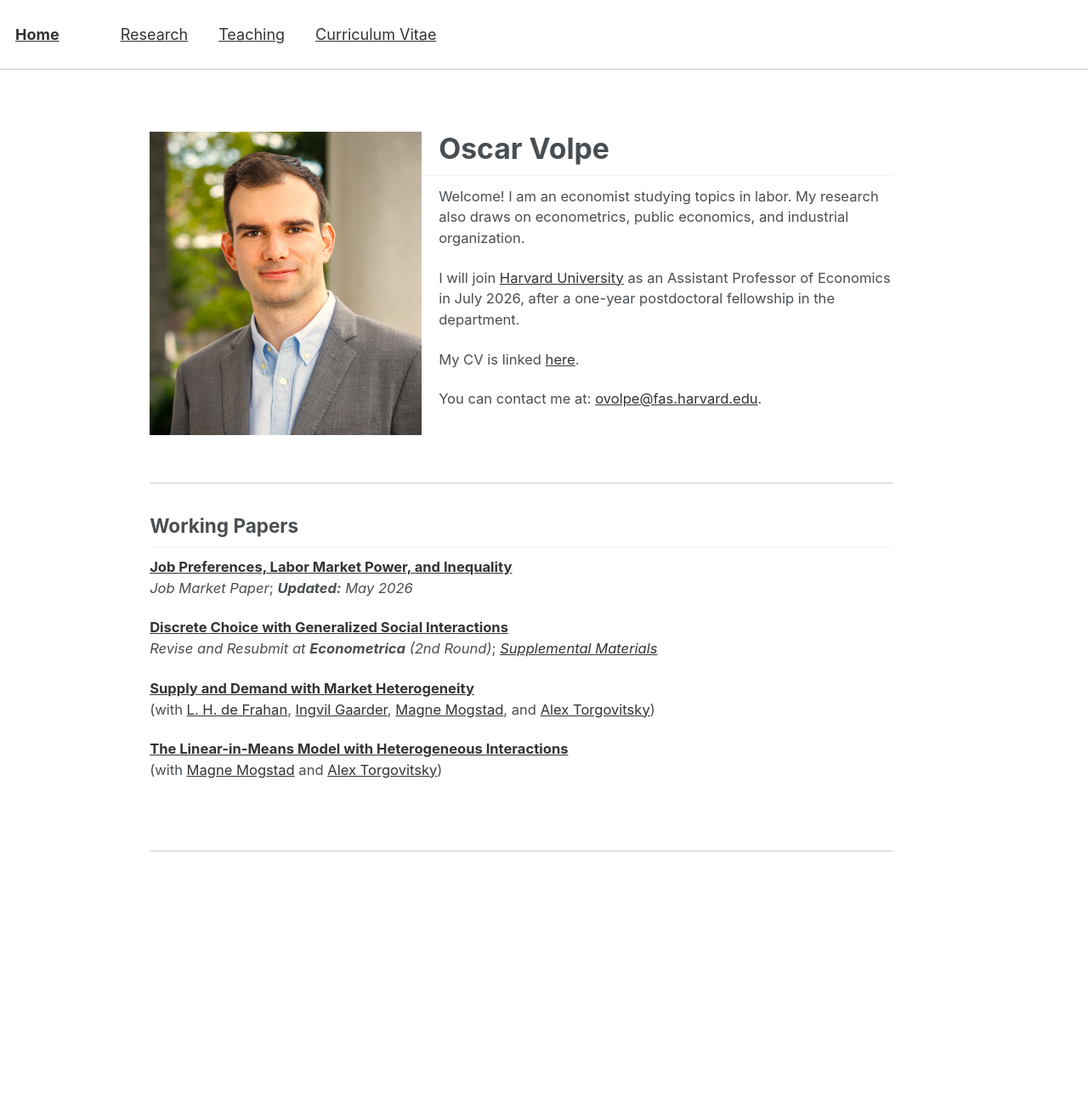
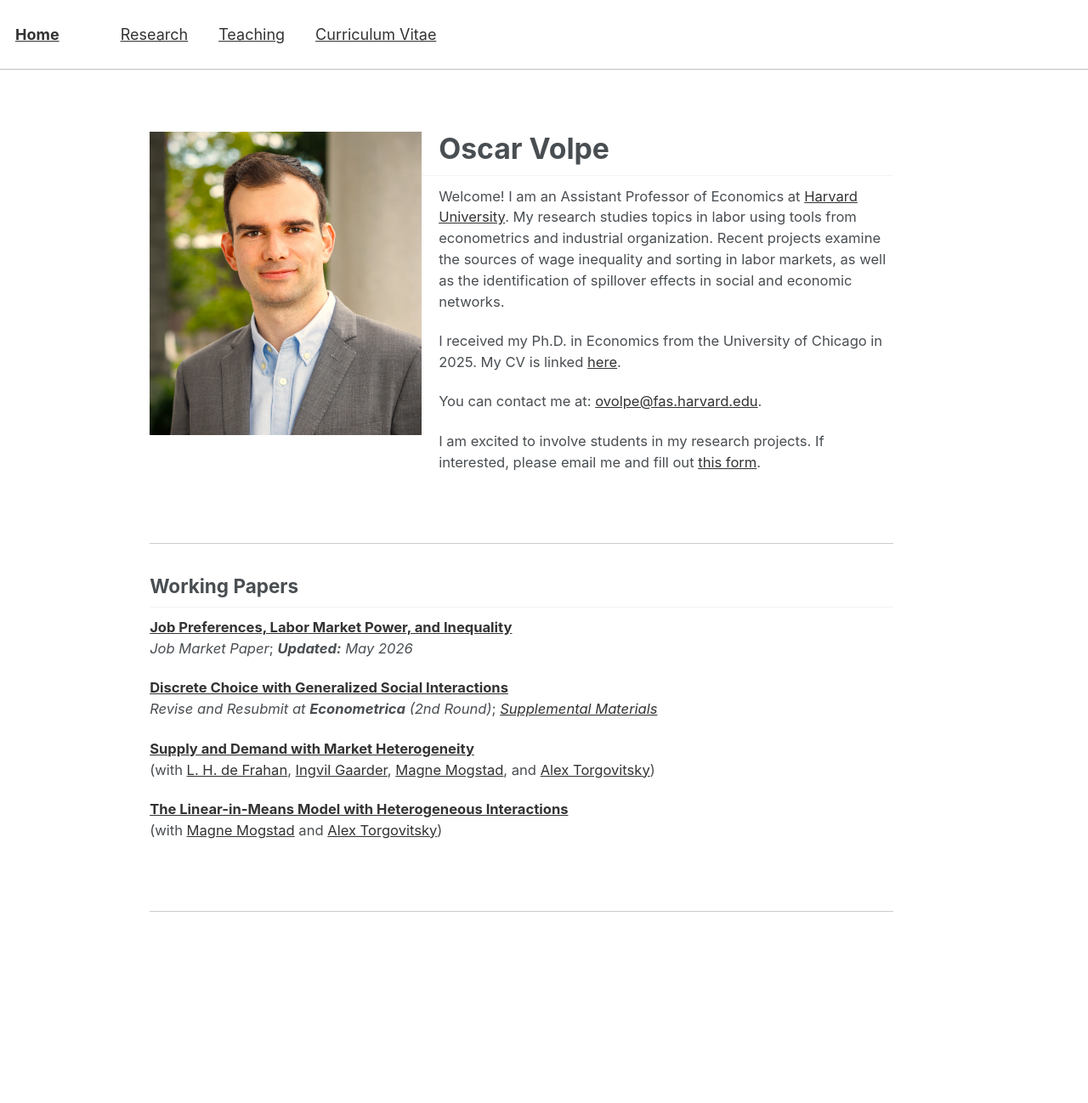
Before and after one commit to ovolpe/ovolpe.github.io, a Jekyll site: the page built from _pages/about.md, in a window 1280 px wide. Shown: the whole page at 85% size. Built offline with Jekyll 4.4.1, drawn with Linux system fonts in a browser that asks for light colours; before the commit the page ends 1227 px from its top, so only the background shows below that.

Commit message:
Revise about page with updated bio and contact info
Updated the about page to reflect current position and research interests.

```diff
--- a/_pages/about.md
+++ b/_pages/about.md
@@ -10,13 +10,13 @@ redirect_from:
 
 ## <span style="font-size: 1.5em;">Oscar Volpe</span><img class="img-responsive" style="float: left; margin: 0px 20px 20px 0px;" src="/files/headshot.jpg" width="320">
 
-Welcome! I am an economist studying topics in labor. My research also draws on econometrics, public economics, and industrial organization.
+Welcome! I am an Assistant Professor of Economics at <a href="https://www.economics.harvard.edu">Harvard University</a>. My research studies topics in labor using tools from econometrics and industrial organization. Recent projects examine the sources of wage inequality and sorting in labor markets, as well as the identification of spillover effects in social and economic networks.
 
-I will join <a href="https://www.economics.harvard.edu">Harvard University</a> as an Assistant Professor of Economics in July 2026, after a one-year postdoctoral fellowship in the department.
-
-My CV is linked <a href="/files/cv.pdf">here</a>.
+I received my Ph.D. in Economics from the University of Chicago in 2025. My CV is linked <a href="/files/cv.pdf">here</a>.
 
 You can contact me at: <a href="mailto:ovolpe@fas.harvard.edu">ovolpe@fas.harvard.edu</a>.
+
+I am excited to involve students in my research projects. If interested, please email me and fill out <a href="https://forms.gle/pkjh1iUREUHGBe8G6">this form</a>.
 
 <br style="clear: both;">
 
```
